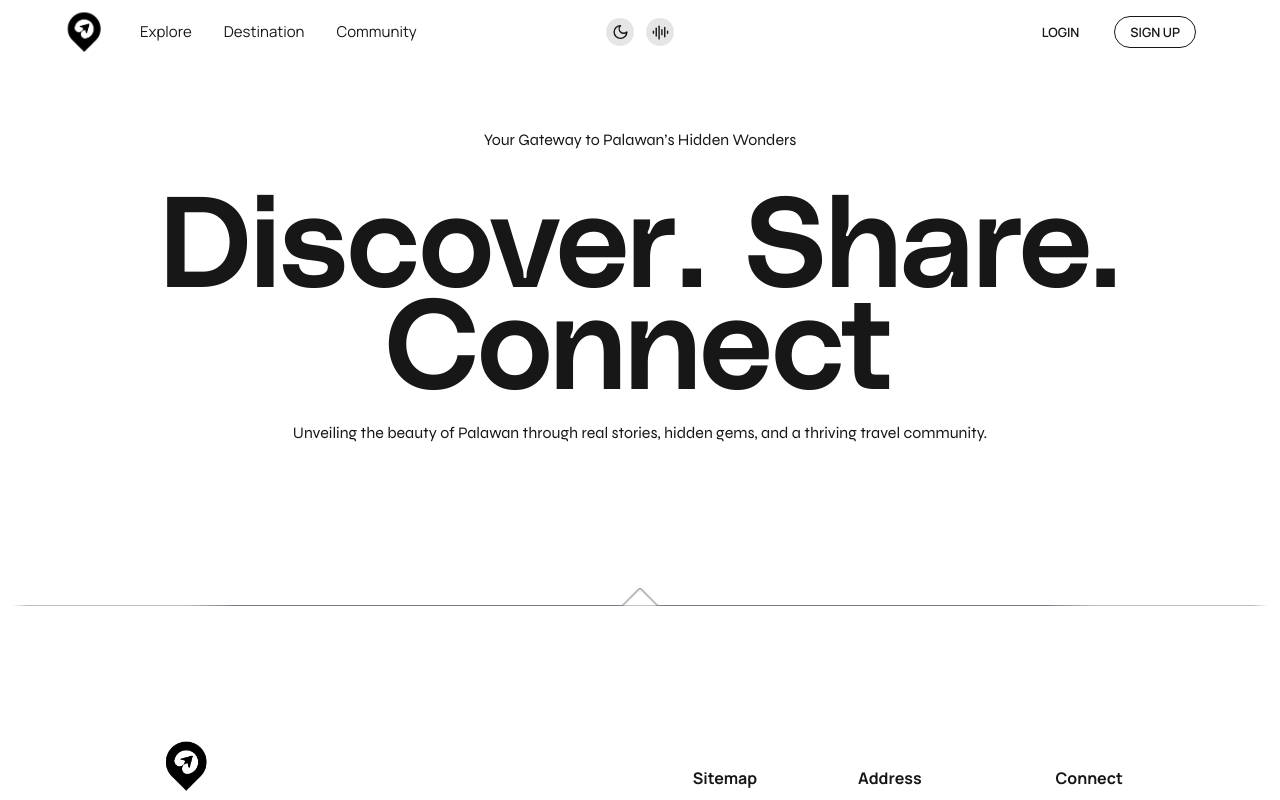
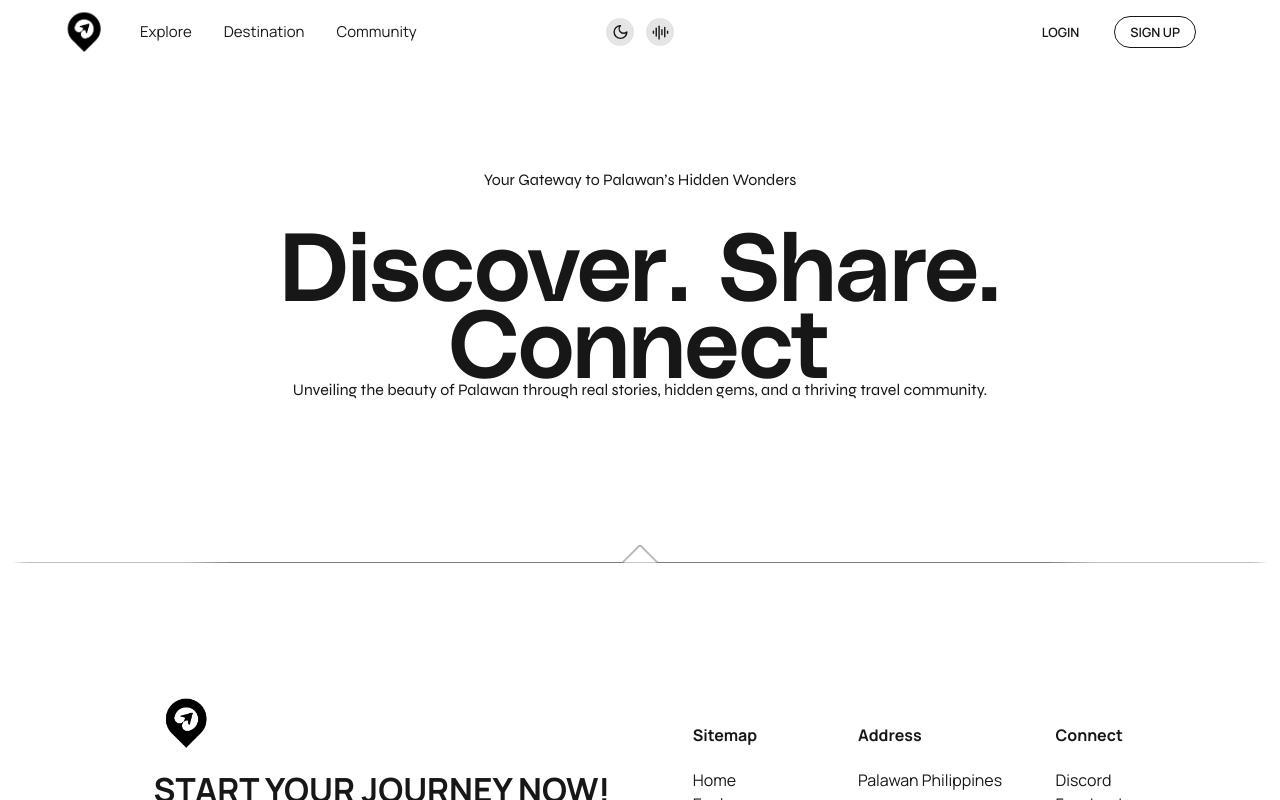
Before and after one commit to MaxLarry/palawonder-blog-app, a Next.js app: page / in a window 1280 px wide. Shown: the top 800 px of the page. Built offline with nearby package versions, Linux system fonts and the light colour scheme.

Commit message:
sunday no much commit just modifying some style

```diff
--- a/app/(main)/page.tsx
+++ b/app/(main)/page.tsx
@@ -6,11 +6,11 @@ import Hello from "./hello";
 export default function Home() {
   return (
     <>
-      <header className="section">
+      <header className="home-intro">
         <div className="container overflow-hidden">
           <div className="flex flex-col justify-center items-center over">
             <p>Your Gateway to Palawan’s Hidden Wonders</p>
-            <h1 className="flex text-center text-9xl">
+            <h1 className="flex text-center big">
               Discover. Share.
               <br />
               Connect
--- a/app/globals.css
+++ b/app/globals.css
@@ -13,12 +13,21 @@
 
   --primary-text-color-light: #ffffff;
   --primary-text-color-light: #171717;
+
+  --section-padding: clamp(5em, 21vh, 12em);
 }
 
 .dark {
   --background: #000000;
   --foreground: #ededed;
 }
+
+/* @media screen and (width: 720px) {
+  :root {
+    --section-padding: 12vh;
+  }
+} */
+
 
 @font-face {
   font-family: Larry-Regular;
@@ -78,6 +87,11 @@ p a {
 p a:hover {
   opacity: 0.5;
   transform: translate(0, -2px);
+}
+h1.big {
+  font-size: clamp(60px, 7.5vw, 150px);
+  line-height: 0.8em;
+  font-family: "John-Regular", sans-serif;
 }
 h2 {
   font-size: clamp(26px, 2.6vw, 40px);
--- a/app/style.css
+++ b/app/style.css
@@ -1,7 +1,11 @@
 
 
+.home-intro{
+    padding-top: var(--section-padding);
+    padding-bottom: 10vw;
+}
 
-header .container{
+.home-intro .container{
     /* height: 90vh; */
     display: flex;
     justify-content: center;
@@ -9,13 +13,20 @@ header .container{
 }
 
 
-header .container h1{
+/* .home-intro .container h1{
     font-family: "John-Regular", sans-serif;
     line-height: 0.8em;
+    font-size: 8.5vw;
     margin-bottom: 2rem;
-}
+} */
 
-header .container p{
+/* @media screen  and (max-width: 720px){
+    .home-intro .container h1{
+        font-size: 3rem;
+    }
+} */
+
+.home-intro .container p{
     font-family: "Syne-Regular", sans-serif;
     margin-bottom: 2rem;
     text-align: center;
```
